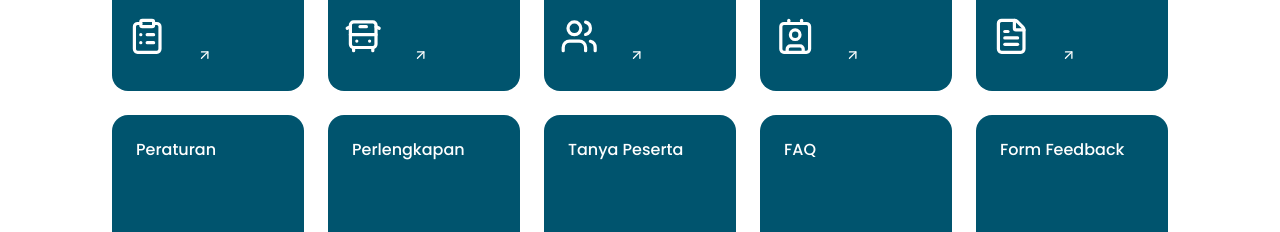
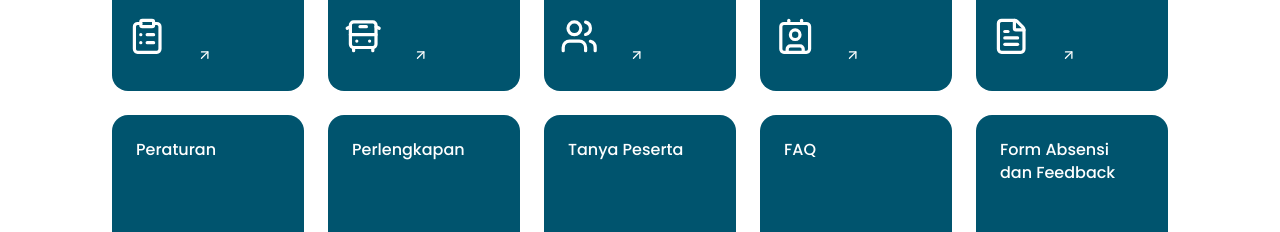
Before and after one commit to Gimerbone/DDSEAL-Linktree, a React (Vite) app: page / in a window 1280 px wide. Shown: the part 1980-2212 px from the top of the page. Built offline with nearby package versions, Linux system fonts and the light colour scheme; no server answers; the database is empty.

Commit message:
Opened feedback form button on Quicklinks

```diff
--- a/src/blocks/QuickLinks.tsx
+++ b/src/blocks/QuickLinks.tsx
@@ -128,7 +128,7 @@ export default function QuickLinks() {
                     </DialogContent>
                 </Dialog>
 
-                <LinkContainer icon={NotebookPen} title = "Form Feedback" hasToast toastMsg="Fitur ini belum dapat diakses" link="https://example.com/"/>
+                <LinkContainer icon={NotebookPen} title = "Form Absensi dan Feedback" link="https://bit.ly/PRESENSI-DOUBLEDECKER2025"/>
             </div>
         </div>
     )
```
